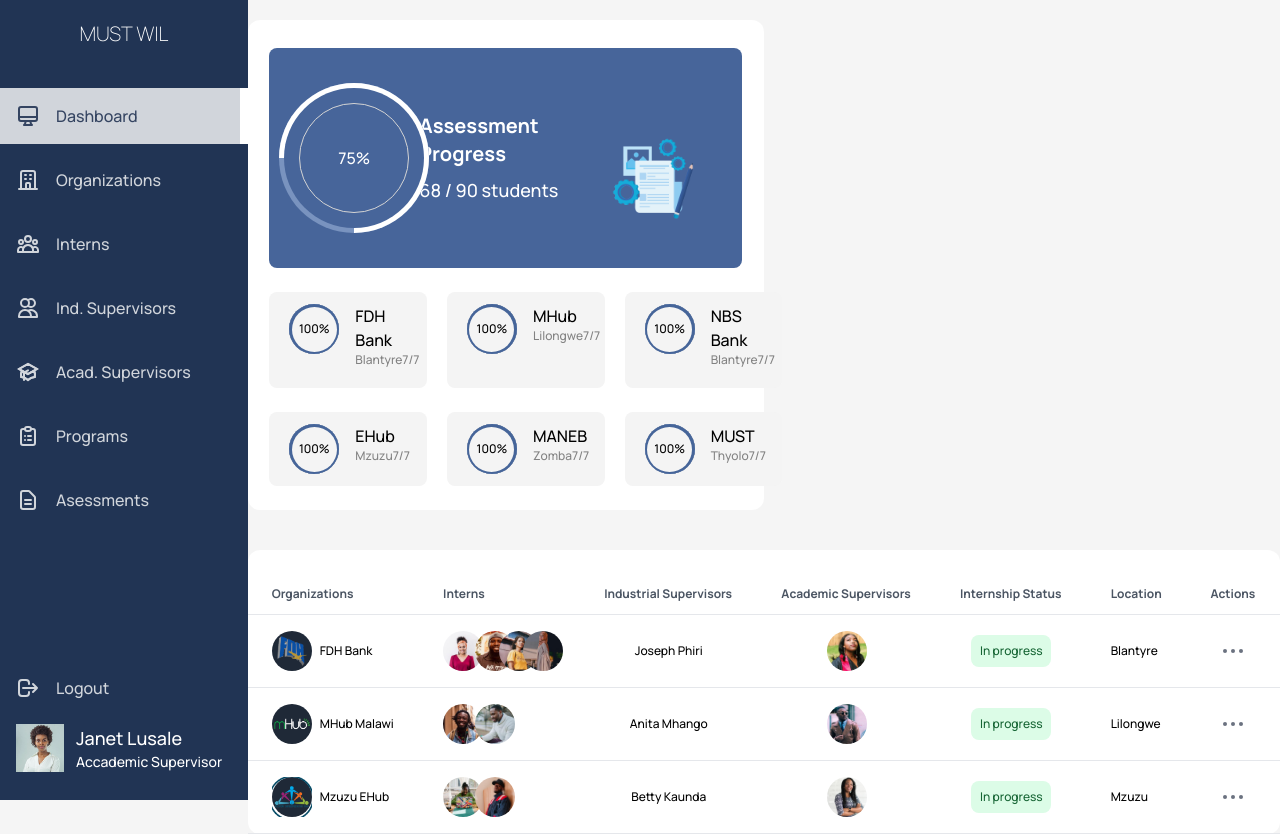
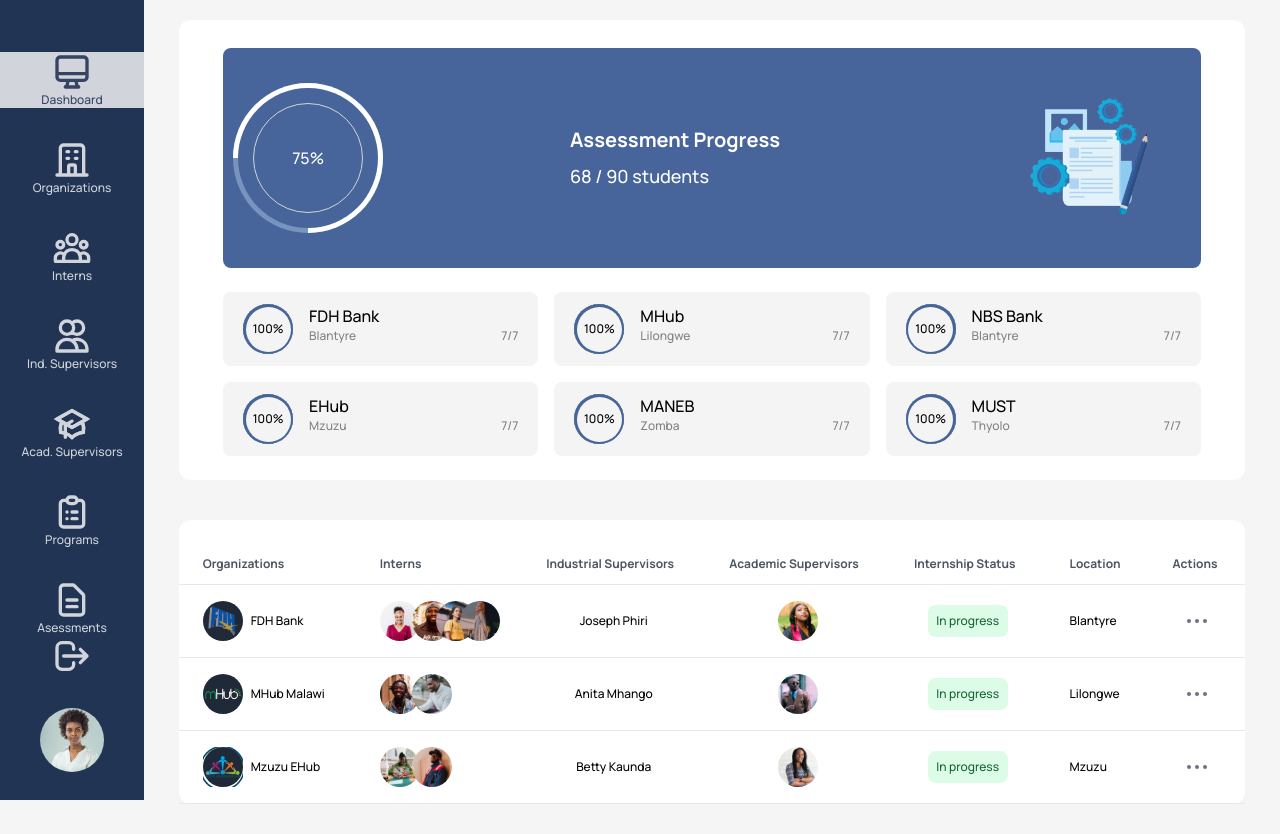
Before and after one commit to ChawerKamanga/must-wil-dashboard-ui, a website: page src/index.html in a window 1280 px wide. After the commit the page ends 804 px from the top, so only its background shows below. Drawn offline with Linux system fonts and the light colour scheme.

Commit message:
added new breaking pint for large screens

```diff
--- a/src/index.html
+++ b/src/index.html
@@ -5,9 +5,12 @@
     <meta http-equiv="X-UA-Compatible" content="IE=edge" />
     <meta name="viewport" content="width=device-width, initial-scale=1.0" />
     <title>MUST WIL</title>
-    <link rel="preconnect" href="https://fonts.googleapis.com">
-    <link rel="preconnect" href="https://fonts.gstatic.com" crossorigin>
-    <link href="https://fonts.googleapis.com/css2?family=Manrope:wght@200;500;600;700&display=swap" rel="stylesheet">
+    <link rel="preconnect" href="https://fonts.googleapis.com" />
+    <link rel="preconnect" href="https://fonts.gstatic.com" crossorigin />
+    <link
+      href="https://fonts.googleapis.com/css2?family=Manrope:wght@200;500;600;700&display=swap"
+      rel="stylesheet"
+    />
     <link rel="stylesheet" href="../dist/style.css" />
     <script src="js/script.js" defer></script>
   </head>
@@ -213,13 +216,13 @@
                     />
                   </svg>
                   <span
-                    class="menu-text text-gray-300 text-xs group-hover:text-darkBlue"
+                    class="menu-text text-gray-300 text-xs group-hover:text-darkBlue hidden xl:block"
                     >Logout</span
                   >
                 </a>
               </div>
 
-              <div class="hidden">
+              <div class="xl:hidden hidden lg:block">
                 <img
                   src="../images/pic_3.jpg"
                   class="w-16 rounded-full"
@@ -247,7 +250,7 @@
         <!-- Main Content -->
         <div class="flex flex-col w-10/12 items-center mx-auto space-y-10">
           <div class="flex w-full space-x-6">
-            <div class="bg-white rounded-xl w-full xl:w-6/12 mt-5 space-y-6">
+            <div class="bg-white rounded-xl w-full xl:w-7/12 mt-5 space-y-6">
               <div class="w-full mt-2 flex flex-col space-y-6">
                 <!-- Dark Blue Banner -->
                 <div
@@ -287,13 +290,10 @@
                   </div>
                 </div>
 
-                <!-- Organizations Stats Row 1 -->
-                <div
-                  class="flex justify-between space-x-5 mx-auto w-11/12 rounded-lg"
-                >
+                <div class="grid gap-4 lg:grid-cols-3 xl:grid-cols-2 mx-auto w-11/12">
                   <!-- Organization 1 Stats -->
                   <div
-                    class="bg-[#F4F4F4] px-5 py-3 rounded-lg flex flex-col w-1/3"
+                    class="bg-[#F4F4F4] px-5 py-3 rounded-lg flex flex-col"
                   >
                     <div class="flex">
                       <!-- Progress Bar -->
@@ -322,7 +322,7 @@
 
                   <!-- Organization 2 Stats -->
                   <div
-                    class="bg-[#F4F4F4] px-5 py-3 rounded-lg flex flex-col w-1/3"
+                    class="bg-[#F4F4F4] px-5 py-3 rounded-lg flex flex-col"
                   >
                     <div class="flex">
                       <!-- Progress Bar -->
@@ -351,7 +351,7 @@
 
                   <!-- Organization 3 Stats -->
                   <div
-                    class="bg-[#F4F4F4] px-5 py-3 rounded-lg flex flex-col w-1/3"
+                    class="bg-[#F4F4F4] px-5 py-3 rounded-lg flex flex-col"
                   >
                     <div class="flex">
                       <!-- Progress Bar -->
@@ -377,15 +377,10 @@
                       </div>
                     </div>
                   </div>
-                </div>
 
-                <!-- Organizations Stats Row 2 -->
+                   <!-- Organization 4 Stats -->
                    <div
-                  class="flex justify-between space-x-5 mx-auto w-11/12 rounded-lg"
-                >
-                  <!-- Organization 1 Stats -->
-                  <div
-                    class="bg-[#F4F4F4] px-5 py-3 rounded-lg flex flex-col w-1/3"
+                   class="bg-[#F4F4F4] px-5 py-3 rounded-lg flex flex-col"
                  >
                    <div class="flex">
                      <!-- Progress Bar -->
@@ -412,9 +407,9 @@
                    </div>
                  </div>
 
-                  <!-- Organization 2 Stats -->
+                 <!-- Organization 5 Stats -->
                  <div
-                    class="bg-[#F4F4F4] px-5 py-3 rounded-lg flex flex-col w-1/3"
+                   class="bg-[#F4F4F4] px-5 py-3 rounded-lg flex flex-col"
                  >
                    <div class="flex">
                      <!-- Progress Bar -->
@@ -439,9 +434,9 @@
                    </div>
                  </div>
 
-                  <!-- Organization 3 Stats -->
+                 <!-- Organization 6 Stats -->
                  <div
-                    class="bg-[#F4F4F4] px-5 py-3 rounded-lg flex flex-col w-1/3"
+                   class="bg-[#F4F4F4] px-5 py-3 rounded-lg flex flex-col"
                  >
                    <div class="flex">
                      <!-- Progress Bar -->
@@ -468,6 +463,7 @@
                    </div>
                  </div>
                 </div>
+
                 <div></div>
               </div>
             </div>
--- a/tailwind.config.js
+++ b/tailwind.config.js
@@ -4,7 +4,7 @@
     screens: {
       md: '768px',
       lg: '900px',
-      xl: '1240px',
+      xl: '1458px',
     },
     extend: {
       colors: {
```
Also changed, not shown: dist/style.css. Lines whose indentation alone changed are shown as unchanged.
